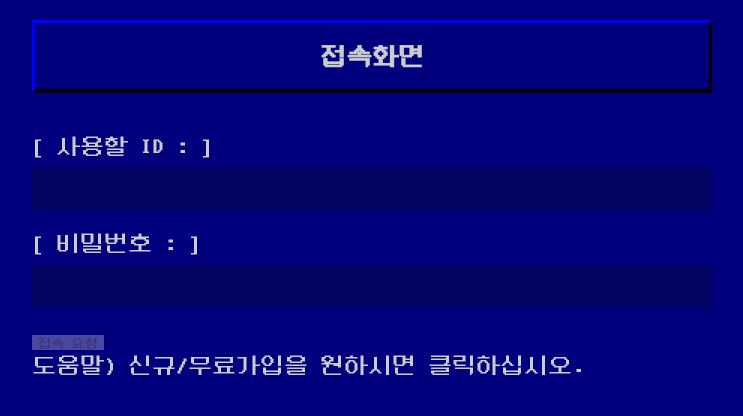
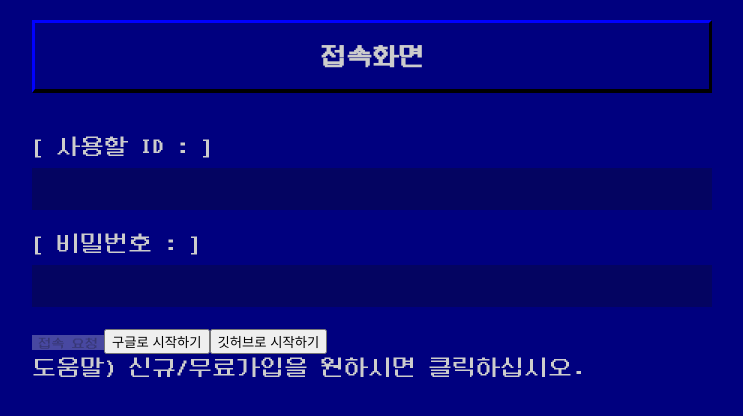
Before and after one commit to Woohyeok97/Hi-Tel-test-, a React (Create React App) app: page /users/login in a window 1280 px wide. Shown: the top 416 px of the page, without its empty margins (268-1011 px from the left). Built offline with nearby package versions, Linux system fonts and the light colour scheme; no server answers.

Commit message:
Feat : 게시물 업로드 기능개발(firestore)

```diff
--- a/src/App.tsx
+++ b/src/App.tsx
@@ -1,4 +1,4 @@
-import { useContext, useState } from "react";
+import { useContext } from "react";
 import AuthContext from "context/AuthContext";
 // components
 import Router from "Router";
@@ -6,7 +6,6 @@ import Layout from "components/layout/Layout";
 
 
 function App() {
-    const [ isAuthenticated, setIsAuthenticated ] = useState<boolean>(true)
     const { user, init } = useContext(AuthContext)
 
     return (
--- a/src/Router.tsx
+++ b/src/Router.tsx
@@ -14,7 +14,7 @@ interface RouterProps {
 }
 
 export default function Router({ isAuthenticated } : RouterProps) {
-    console.log(isAuthenticated)
+
     return (
         <Routes>
             <Route path="/" element={ <HomePage/> }/>
--- a/src/components/post/PostForm.tsx
+++ b/src/components/post/PostForm.tsx
@@ -1,8 +1,13 @@
 import styles from './Post.module.scss'
-import { useState } from 'react'
+import { useContext, useState } from 'react'
+import AuthContext from 'context/AuthContext'
+import { db } from 'firebaseApp'
+import { addDoc, collection } from 'firebase/firestore'
+
 
 
 export default function PostForm() {
+    const { user } = useContext(AuthContext)
     // 여러번 클릭방지 상태
     const [ isSubmitting, setIsSubmitting ] = useState<boolean>(false)
     // 입력중인 해쉬태그
@@ -17,6 +22,39 @@ export default function PostForm() {
         setIsSubmitting(true)
         e.preventDefault()
 
+        // 로그인상태 유효성검사
+        if(!user?.uid) {
+            console.log('접속이후 이용해주십시오.')
+            setIsSubmitting(false)
+            return
+        }
+        // content 유효성검사
+        if(!content) {
+            console.log('게시물 내용을 입력해주십시오.')
+            setIsSubmitting(false)
+            return
+        }
+        // 게시물 업로드
+        try {
+            const postsRef = collection(db, 'posts');
+            // 'posts' 콜렉션에 추가할 객체
+            const insertPost = {
+                uid : user?.uid,
+                email : user?.email,
+                content : content,
+                hashTag : hashTagList,
+                createdAt : new Date().toLocaleDateString("ko", {
+                    hour : '2-digit',
+                    minute : '2-digit',
+                    second : '2-digit'
+                }),
+            }
+            await addDoc(postsRef, insertPost)
+            console.log('게시물을 작성하였습니다.')
+
+        } catch(err : any) {
+            console.log(err?.code)
+        }
         setIsSubmitting(false)
     }
 
--- a/src/firebaseApp.ts
+++ b/src/firebaseApp.ts
@@ -1,5 +1,5 @@
-
 import { FirebaseApp, getApp, initializeApp } from "firebase/app";
+import { getFirestore } from 'firebase/firestore'
 import 'firebase/auth'
 
 export let app : FirebaseApp;
@@ -22,5 +22,7 @@ try {
 
 
 const firebase = initializeApp(firebaseConfig);
+// 파이어스토어
+export const db = getFirestore(app)
 
 export default firebase;
--- a/src/pages/home/index.tsx
+++ b/src/pages/home/index.tsx
@@ -31,11 +31,11 @@ const tempList = [
 export default function HomePage() {
     const [ postList, setPostList ] = useState<PostType[]>(tempList)
     const [ test, setT ] = useState(false)
+
     return (
         <div className="page">
             <h1 className="page__title">초기화면</h1>
             <PostForm/>
-
 
             <div className="page__header">[ 게 / 시 / 물 / 광 / 장 ]</div>
             <div className="page__tabs">
@@ -47,8 +47,8 @@ export default function HomePage() {
 
             <div className="page__">
                 { postList?.map((item) =>
-                <Link to={`/post/detail/${item?.id}`}>
-                    <PostItem key={item?.uid} post={ item }/>
+                <Link to={`/post/detail/${item?.id}`} key={item?.uid}>
+                    <PostItem post={ item }/>
                 </Link> )}
             </div>
         </div>
--- a/src/pages/users/login.tsx
+++ b/src/pages/users/login.tsx
@@ -1,12 +1,14 @@
 import { useState } from "react"
 import { Link, useNavigate } from "react-router-dom"
-import { getAuth, signInWithEmailAndPassword } from "firebase/auth"
+import { GithubAuthProvider, GoogleAuthProvider, getAuth, signInWithEmailAndPassword, signInWithPopup } from "firebase/auth"
 import { app } from "firebaseApp"
 
 export default function LoginPage() {
     const [ email, setEmail ] = useState<string>('')
     const [ password, setPassword ] = useState<string>('')
     const navigate = useNavigate()
+
+
     // 가입요청 핸들러
     const handleSubmit = async (e : React.FormEvent<HTMLFormElement>) => {
         e.preventDefault();
@@ -22,6 +24,30 @@ export default function LoginPage() {
         }
     }
 
+    // 소셜로그인 핸들러
+    const handleSocialLogin = async (e : any) => {
+        const { name } = e?.target;
+
+        try {
+            const auth = getAuth(app);
+            let provider;
+
+            if(name === 'google') {
+                provider = new GoogleAuthProvider();
+            }
+            if(name === 'github') {
+                provider = new GithubAuthProvider();
+            }
+            // signInWithPopup()으로 소셜로그인
+            await signInWithPopup(auth, provider as GoogleAuthProvider | GithubAuthProvider)
+
+            navigate('/')
+            console.log('신규가입을 환영합니다.')
+
+        } catch(err : any) {
+            console.log(err?.code)
+        }
+    }
 
     // 폼데이터 핸들러
     const handleChange = (e : React.ChangeEvent<HTMLInputElement>) => {
@@ -34,8 +60,6 @@ export default function LoginPage() {
             setPassword(value)
         }
     }
-
-
 
 
     return (
@@ -70,6 +94,17 @@ export default function LoginPage() {
                     // 폼데이터값 중에 미입력이 있으면 비활성화
                     disabled={ !email || !password }/>
 
+                {/* 구글 로그인 */}
+                <button name="google" className="form__btn form__btn-google"
+                    onClick={ handleSocialLogin }>
+                    구글로 시작하기
+                </button>
+                {/* 깃헙 로그인 */}
+                <button name="github" className="form__btn form__btn-github"
+                    onClick={ handleSocialLogin }>
+                    깃허브로 시작하기
+                </button>
+
                 <div className="form__block">
                     <Link to="/users/signup" className="form__link">
                         도움말) 신규/무료가입을 원하시면 클릭하십시오.
```
